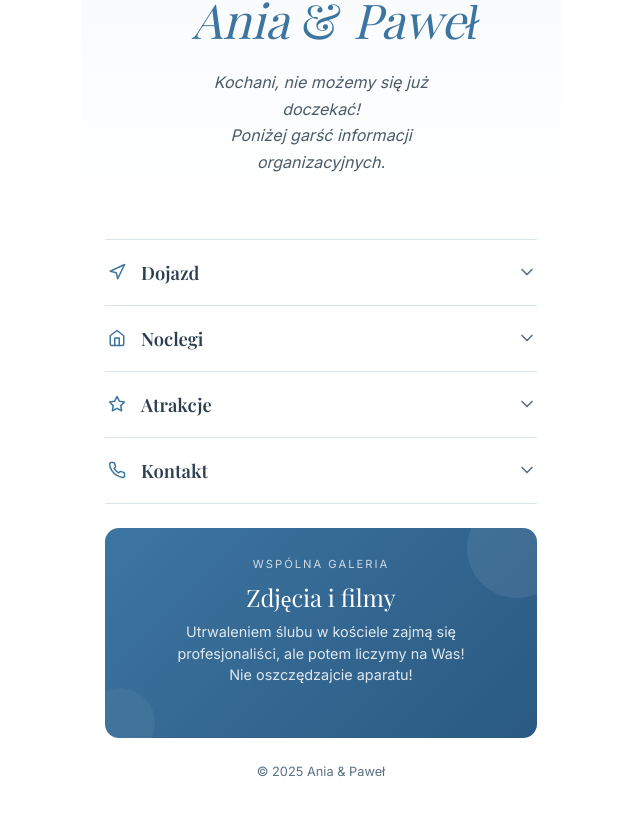
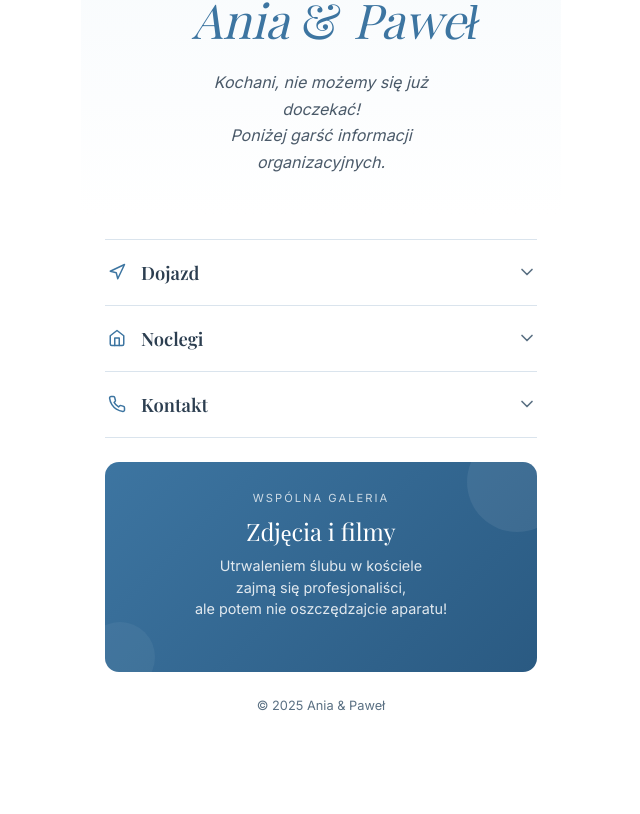
Before and after one commit to JaBuoniak/wedding-invitation, a React (Vite) app: page /info in a window 1280 px wide. Shown: the part 343-1157 px from the top of the page, without its empty margins (319-959 px from the left). After the commit the page ends 1091 px from the top, so only its background shows below. Built offline with nearby package versions, Linux system fonts and the light colour scheme; a web font is replaced by a local one.

Commit message:
Corrections from Ania

```diff
--- a/src/components/info/GallerySection.tsx
+++ b/src/components/info/GallerySection.tsx
@@ -4,7 +4,7 @@ const GALLERY_URL = 'https://aniaipawel.celebrio.app/gallery/vdrydjiu';
 
 const GALLERY_DESC: Record<WeddingPhase, string> = {
   before:
-    'Utrwaleniem ślubu w kościele zajmą się profesjonaliści, ale potem liczymy na Was!\nNie oszczędzajcie aparatu!',
+    'Utrwaleniem ślubu w kościele\nzajmą się profesjonaliści,\nale potem nie oszczędzajcie aparatu!',
   during:
     'Upamiętnijcie ten dzień z Waszej perspektywy,\na potem wrzućcie tu zdjęcia i filmiki z wesela.',
   after:
--- a/src/components/info/InfoPage.tsx
+++ b/src/components/info/InfoPage.tsx
@@ -60,16 +60,6 @@ const InfoPage = ({ phase: propsPhase }: InfoPageProps) => {
               onToggle={handleToggle}
             >
               <StaySection />
-            </AccordionSection>
-
-            <AccordionSection
-              id="attractions"
-              title="Atrakcje"
-              Icon={Star}
-              isOpen={openSections.includes('attractions')}
-              onToggle={handleToggle}
-            >
-              <AttractionsSection phase={phase} />
             </AccordionSection>
 
             <AccordionSection
--- a/src/components/info/StaySection.tsx
+++ b/src/components/info/StaySection.tsx
@@ -1,7 +1,7 @@
 const StaySection = () => {
   return (
     <div>
-      <div className="info-logistics__block">
+      <div className="info-logistics__block" style={{ marginBottom: '0.75rem' }}>
         <p className="info-logistics__subtitle">Zakwaterowanie</p>
         <p className="info-logistics__name">Domki w ośrodku Piękny Brzeg</p>
         {/* TODO: Uzupełnij godziny zameldowania i wymeldowania */}
@@ -10,7 +10,7 @@ const StaySection = () => {
         </p>
         <p style={{ fontSize: '0.88rem', color: 'var(--color-text-light)', marginBottom: '0.75rem' }}>
           {/* TODO: Uzupełnij wszelkie dodatkowe informacje */}
-          Prosimy o zabranie własnych ręczników.
+          Prosimy o <b>zabranie własnych ręczników</b>.
         </p>
         <a
           id="btn-accommodation-details"
@@ -31,9 +31,20 @@ const StaySection = () => {
           target="_blank"
           rel="noopener noreferrer"
           className="info-btn info-btn--ghost"
+          style={{ fontSize: '0.9rem', padding: '0.7rem 1rem', marginBottom: '0.75rem' }}
+        >
+          Mapka ośrodka
+        </a>
+
+        <a
+          id="btn-resort-attractions"
+          href="https://pieknybrzeg.pl/atrakcje/"
+          target="_blank"
+          rel="noopener noreferrer"
+          className="info-btn info-btn--ghost"
           style={{ fontSize: '0.9rem', padding: '0.7rem 1rem' }}
         >
-          Mapka ośrodka
+          Atrakcje ośrodka
         </a>
       </div>
     </div>
```
Also changed, not shown: src/components/info/LogisticsSection.tsx (deleted, +0 -60 lines).
